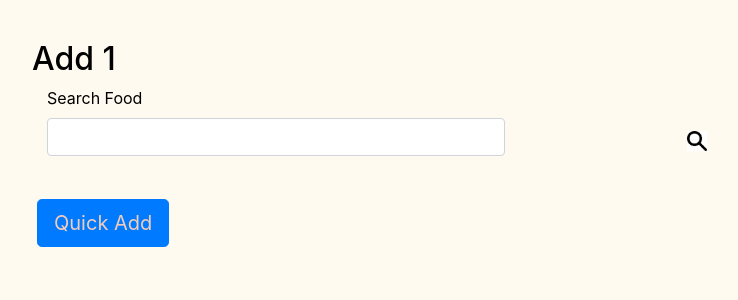
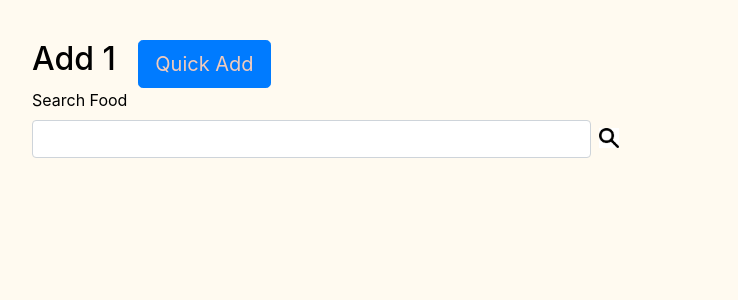
Before and after one commit to espressodepresso/CZ2006-Software-Engineering, a Flask app: page /addFoodRecord/1 in a window 1280 px wide. Shown: the part 79-379 px from the top of the page, without its empty margins (53-791 px from the left). Run offline with Flask 2, Linux system fonts and the light colour scheme; some libraries are stand-ins or nearby versions.

Commit message:
more css part 3

```diff
--- a/Neutral/static/styles/search.css
+++ b/Neutral/static/styles/search.css
@@ -18,10 +18,10 @@ dl{
     width:90%;
 }
 .anybutton{
-    margin-top:20%;
+    margin-left:17%;
 }
 .add-div{
-    margin-left: 5px;
+    margin-left: 1px;
 }
 
 input#foodname.form-control{
@@ -31,12 +31,12 @@ label.control-label{
     width:100%
 }
 .food-record-add{
-    width:650px;
+    width:80%;
 }
 
 .food-record-search{
-    margin-right:10px;
-    margin-top:150%;
+    margin-top:200%;
+    margin-left:35%;
 }
 
 
@@ -90,11 +90,22 @@ body {
 
 .parent{
     display:flex;
+    width:70%
 
 }
 .modal-body{
-    width:70%;
+    width:100%;
 }
 .small-labels{
     display:inline-block;
 }
+.unit-measure{
+    margin-left:-15px;
+    margin-right:5px;
+}
+.modal-content{
+    width:85%;
+}
+.date-form{
+    width:60%;
+}
--- a/Neutral/templates/addFoodRecord.html
+++ b/Neutral/templates/addFoodRecord.html
@@ -82,29 +81,32 @@
 
     <div class="container">
 
-        <div class = 'row first-row'>
+        <div class = 'row first-row parent-first'>
             <div style="clear: both">
-                <h2 style="float: left" id = "meal" >Add {{meal}} </header>
+                <h2 style="float: left" id = "meal" >Add {{meal}} </h2>
+            </div>
+            <div>
+                <button class="btn btn-primary anybutton btn-lg" id = 'quickadd' style="display:inline-block;"><span class="glyphicon glyphicon-plus-sign"></span> Quick Add </button>
             </div>
         </div>
 
         <div class="row">
+
             <form method="POST" action=""  class="main-form">
                 <div class="parent">
                     <div class="food-record-add">
-                        <dl class="col-md-9 col-lg-9 ">
+                        <dl>
                             {{ form.csrf_token }}
                             {{ wtf.form_field(form.foodname) }}
                         </dl>
                     </div>
-                    <div class="add-div">
+                    <div class="add-div" style="display:inline-block;">
                         <input class="searchbutton food-record-search" type="image" src="../static/images/search.png" width="20" height="20" alt="Submit"/>
                     </div>
                 </div>
             </form>
-            <div class="add-div">
-                <button class="btn btn-primary anybutton btn-lg" id = 'quickadd'><span class="glyphicon glyphicon-plus-sign"></span> Quick Add </button>
-            </div>
+
+
         </div>
         {% if foodList %}
         {% for food in foodList %}
--- a/Neutral/templates/foodRecord.html
+++ b/Neutral/templates/foodRecord.html
@@ -148,11 +148,11 @@
 
                 </script>
         <div class="row">
-            <div class="md-form">
+            <div class="md-form col-6">
                 <form action="" method="POST">
                     {{ form.csrf_token }}
                     {{ wtf.form_field(form.fooddate)}}
-                    <input type="submit" alt="Submit" />
+                    <button class="btn btn-primary btn-lg" type="submit" alt="Submit">Submit</button>
                 </form>
             </div>
         </div>
```
Also changed, not shown: other parts of Neutral/templates/addFoodRecord.html (+22 -23 lines), Neutral/site.db. Lines whose indentation alone changed are shown as unchanged.
